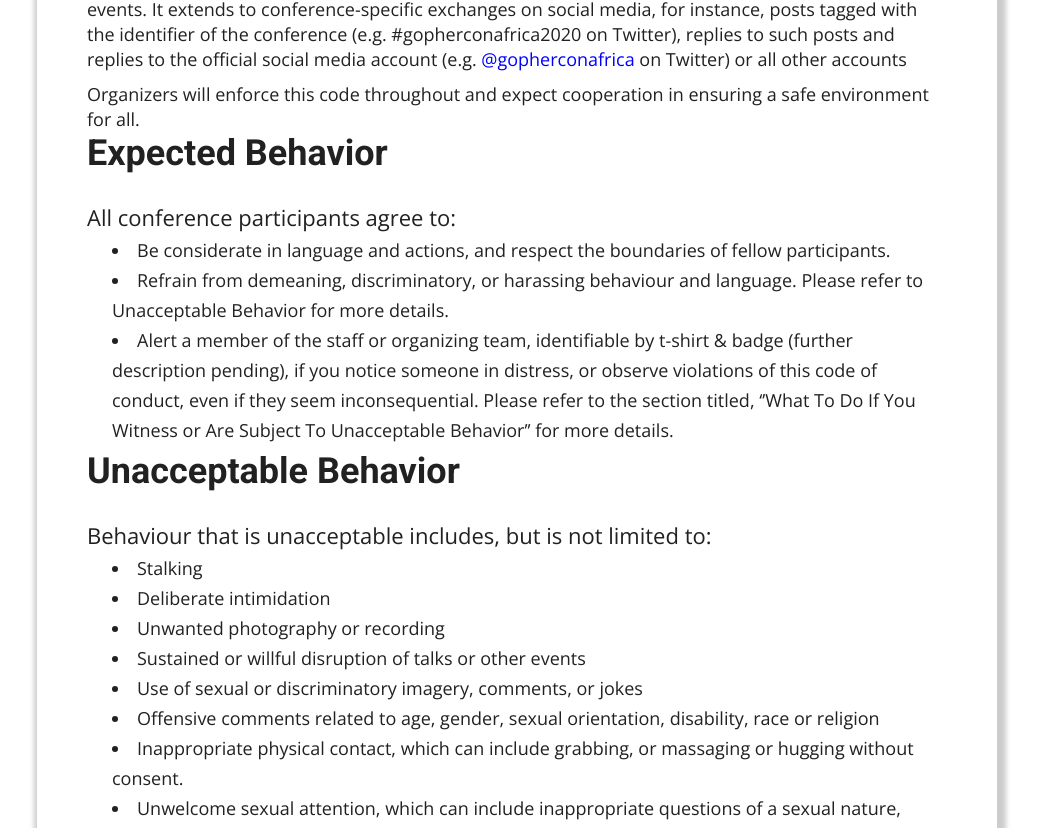
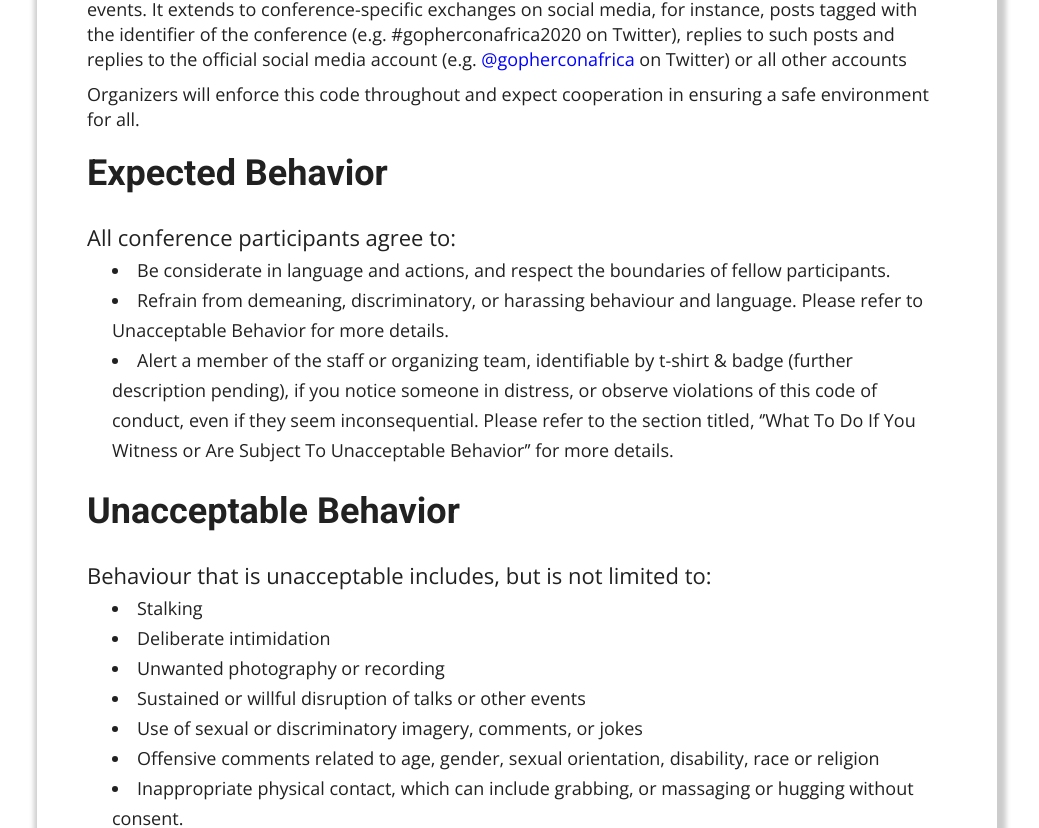
Before and after one commit to D-sense/gopherConAfricaUI, a Vue app: page /code-of-conduct in a window 1280 px wide. Shown: the part 1270-2098 px from the top of the page, without its empty margins (123-1162 px from the left). Built offline with nearby package versions, Linux system fonts and the light colour scheme; what vue-notification, vue-toast-notification would draw is missing.

Commit message:
completed diversity-statement page

```diff
--- a/src/views/CodeOfConduct.vue
+++ b/src/views/CodeOfConduct.vue
@@ -29,9 +29,9 @@
            Organizers will enforce this code throughout and expect cooperation in ensuring a safe environment for all.
         </p>
 
-        <h4>
+        <h3>
             Expected Behavior
-        </h4>
+        </h3>
 
         <p class="head">
            All conference participants agree to:
@@ -89,7 +89,6 @@
         <h3>
             Additional Requirements for Conference Contributions
         </h3>
-
         <p class="outter_section">
            Presentation slides and posters should not contain offensive or sexualised material.
            If this material is impossible to avoid given the topic (for example using contents
@@ -162,4 +161,7 @@ export default {
 span.email{
    color: blue;
 }
+h3{
+    margin-top: 20px;
+}
 </style>
```
Also changed, not shown: 1 other file (tests, documents, lock files or other folders).
